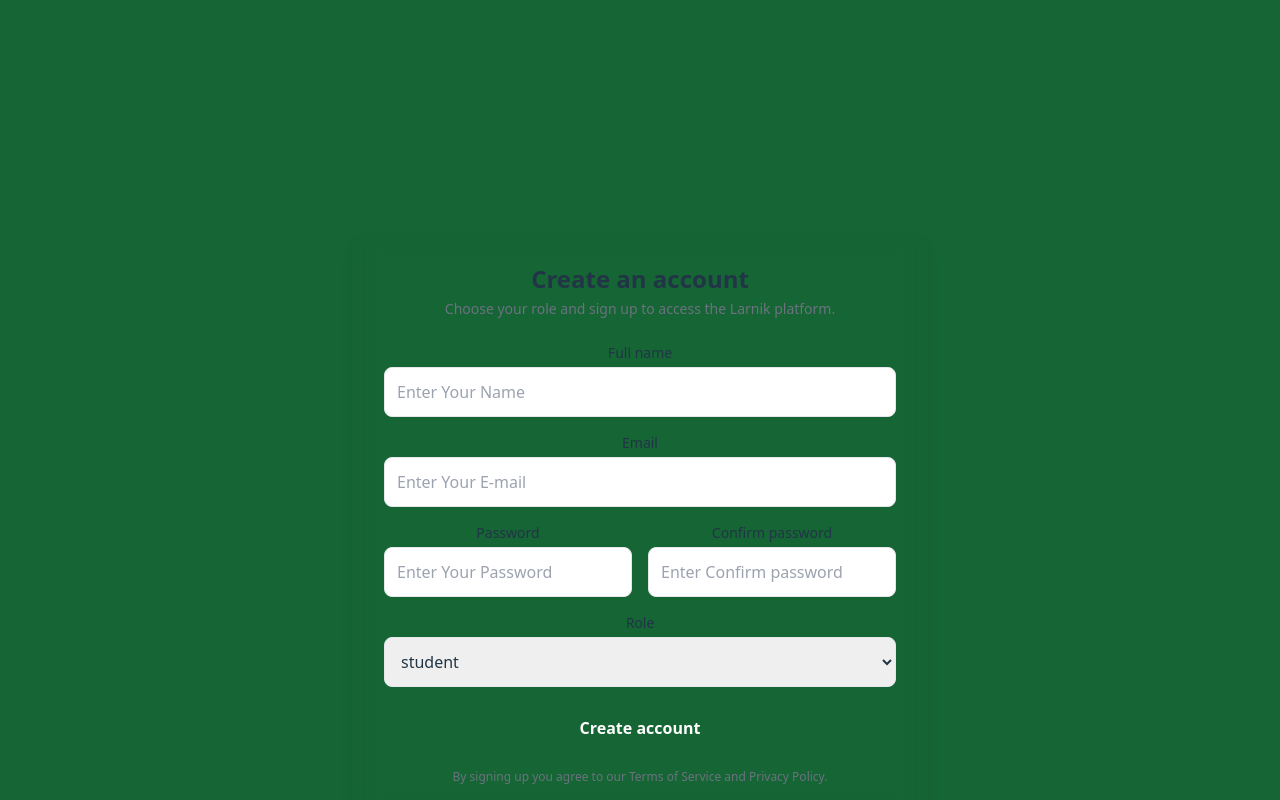
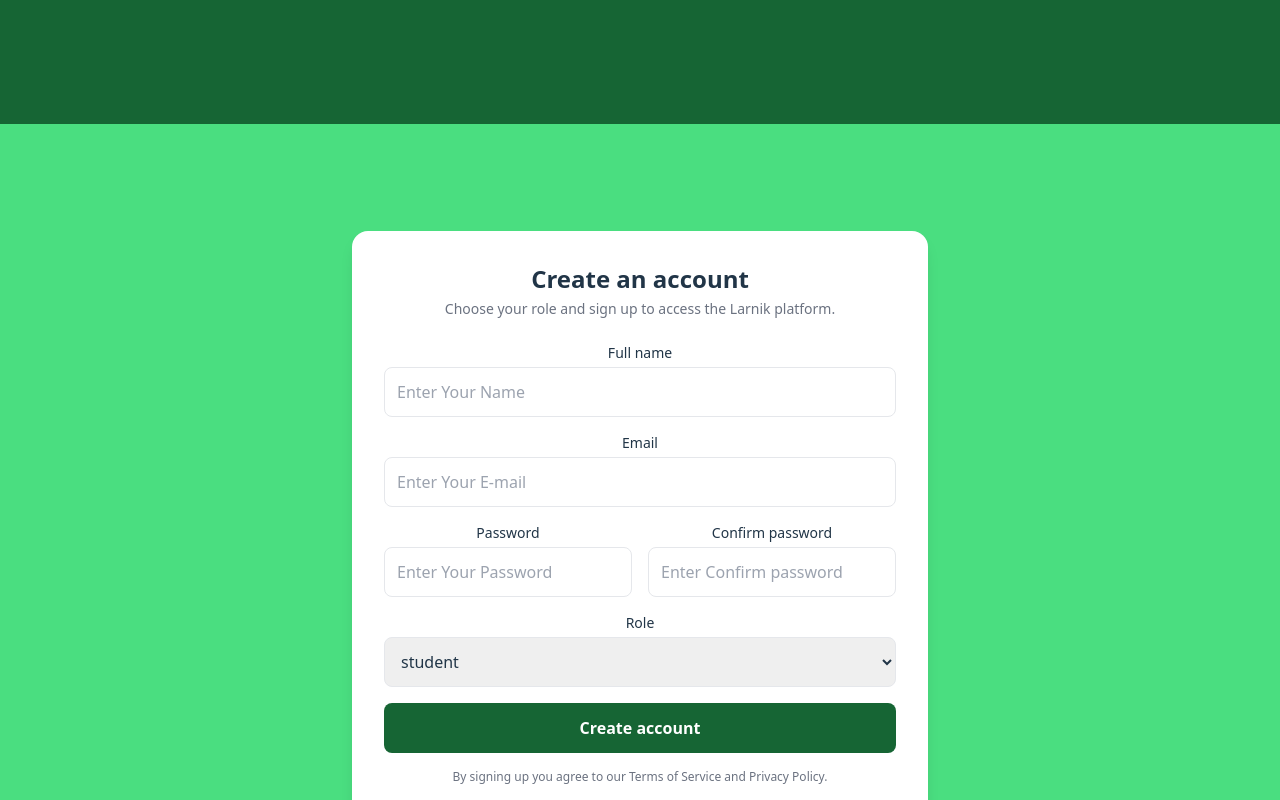
Before and after one commit to mvikashsaini/LMS-larnik, a React (Vite) app: page / in a window 1280 px wide. Shown: the part 7020-7820 px from the top of the page. Built offline with nearby package versions, Linux system fonts and the light colour scheme.

Commit message:
sign up bg

```diff
--- a/src/pages/SignUp.jsx
+++ b/src/pages/SignUp.jsx
@@ -100,8 +100,8 @@
   }
 
   return (
-    <div className="min-h-screen flex items-center justify-center bg-gradient-to-br from-green-800 to-green-800 p-6">
-      <div className="w-full max-w-xl bg-blue/50 backdrop-blur-md rounded-2xl shadow-lg p-8">
+    <div className="min-h-screen flex items-center justify-center bg-green-400 p-6">
+      <div className="w-full max-w-xl bg-blue/50 backdrop-blur-md rounded-2xl shadow-lg p-8 bg-white ">
         <h2 className="text-2xl font-semibold mb-1">Create an account</h2>
         <p className="text-sm text-gray-500 mb-6">Choose your role and sign up to access the Larnik platform.</p>
 
```
